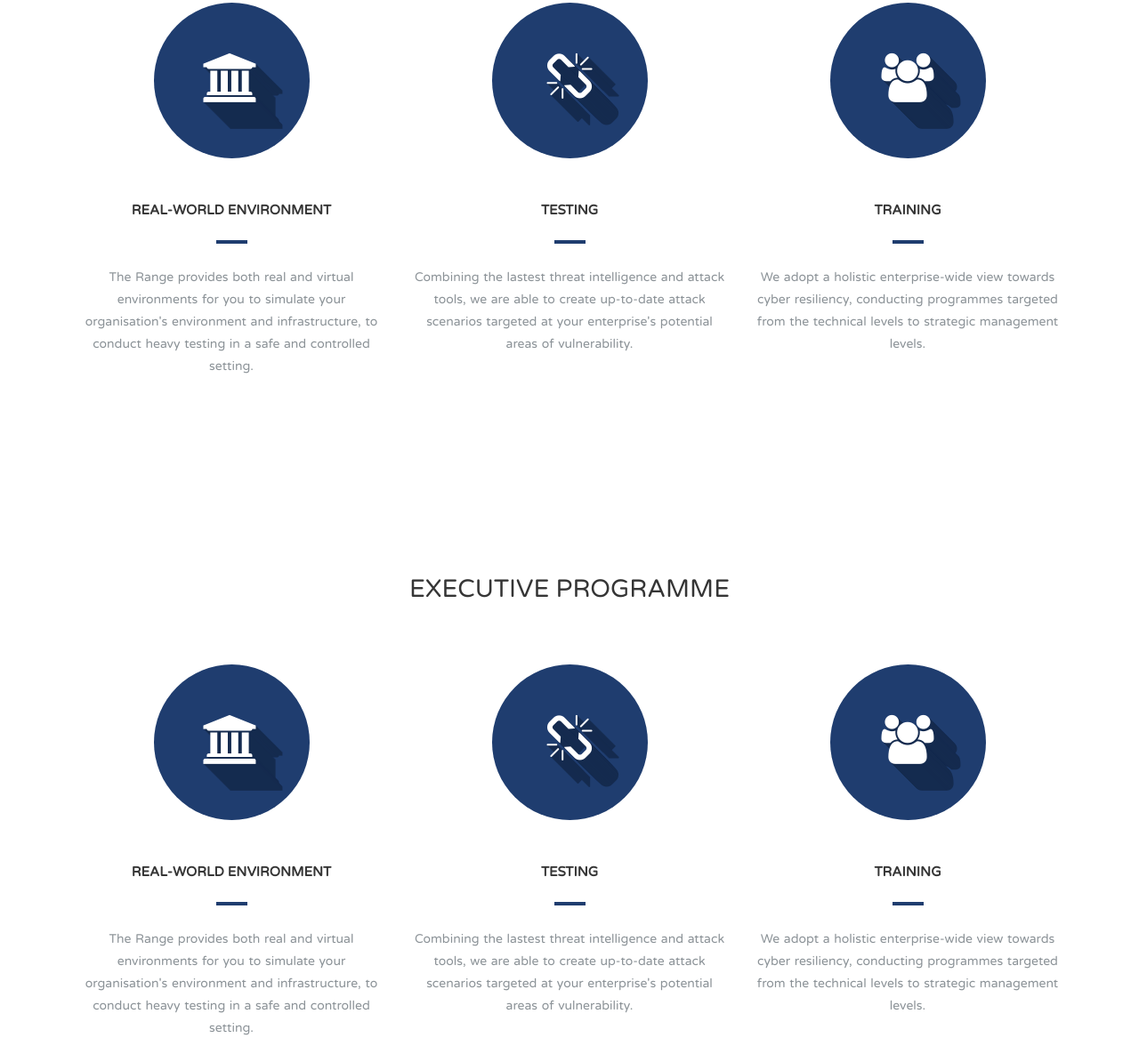
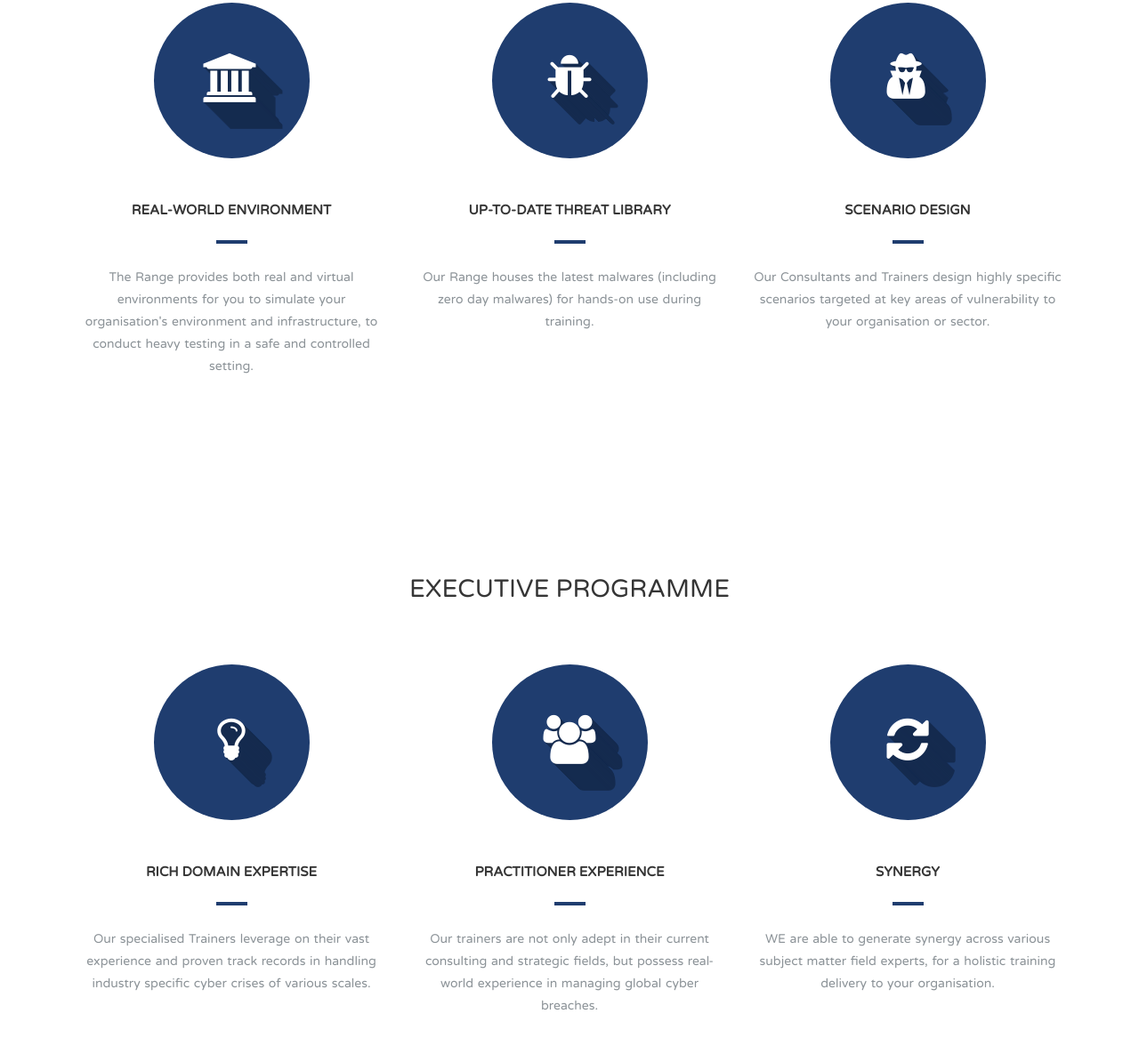
Before and after one commit to sk-comm/wcs-csi.github.io, a plain HTML site: page index.html in a window 1280 px wide. Shown: the part 1677-2862 px from the top of the page at 89% size. Drawn offline with nearby package versions, Linux system fonts and the light colour scheme.

Commit message:
Update index.html

```diff
--- a/index.html
+++ b/index.html
@@ -133,17 +133,17 @@
                   </div>
                   <div class="col-md-4 wp2 delay-05s">
                     <div class="icon">
-                      <i class="fa fa-chain-broken shadow"></i>
+                      <i class="fa fa-bug shadow"></i>
                     </div>
-                    <h2>TESTING</h2>
-                    <p>Combining the lastest threat intelligence and attack tools, we are able to create up-to-date attack scenarios targeted at your enterprise's potential areas of vulnerability.</p>
+                    <h2>UP-TO-DATE THREAT LIBRARY</h2>
+                    <p>Our Range houses the latest malwares (including zero day malwares) for hands-on use during training.</p>
                   </div>
                   <div class="col-md-4 wp2 delay-1s">
                     <div class="icon">
-                      <i class="fa fa-users shadow"></i>
+                      <i class="fa fa-user-secret shadow"></i>
                     </div>
-                    <h2>TRAINING</h2>
-                    <p>We adopt a holistic enterprise-wide view towards cyber resiliency, conducting programmes targeted from the technical levels to strategic management levels.</p>
+                    <h2>SCENARIO DESIGN</h2>
+                    <p>Our Consultants and Trainers design highly specific scenarios targeted at key areas of vulnerability to your organisation or sector.</p>
                   </div>
                   <div class="clearfix"></div>
                 </div>
@@ -160,24 +160,24 @@
                 <div class="features-wrapper">
                   <div class="col-md-4 wp2">
                     <div class="icon">
-                      <i class="fa fa-institution shadow"></i>
+                      <i class="fa fa-lightbulb-o shadow"></i>
                     </div>
-                    <h2>REAL-WORLD ENVIRONMENT</h2>
-                    <p>The Range provides both real and virtual environments for you to simulate your organisation's environment and infrastructure, to conduct heavy testing in a safe and controlled setting.</p>
+                    <h2>RICH DOMAIN EXPERTISE</h2>
+                    <p>Our specialised Trainers leverage on their vast experience and proven track records in handling industry specific cyber crises of various scales.</p>
                   </div>
                   <div class="col-md-4 wp2 delay-05s">
                     <div class="icon">
-                      <i class="fa fa-chain-broken shadow"></i>
+                      <i class="fa fa-users shadow"></i>
                     </div>
-                    <h2>TESTING</h2>
-                    <p>Combining the lastest threat intelligence and attack tools, we are able to create up-to-date attack scenarios targeted at your enterprise's potential areas of vulnerability.</p>
+                    <h2>PRACTITIONER EXPERIENCE</h2>
+                    <p>Our trainers are not only adept in their current consulting and strategic fields, but possess real-world experience in managing global cyber breaches.</p>
                   </div>
                   <div class="col-md-4 wp2 delay-1s">
                     <div class="icon">
-                      <i class="fa fa-users shadow"></i>
+                      <i class="fa fa-refresh shadow"></i>
                     </div>
-                    <h2>TRAINING</h2>
-                    <p>We adopt a holistic enterprise-wide view towards cyber resiliency, conducting programmes targeted from the technical levels to strategic management levels.</p>
+                    <h2>SYNERGY</h2>
+                    <p>WE are able to generate synergy across various subject matter field experts, for a holistic training delivery to your organisation.</p>
                   </div>
                   <div class="clearfix"></div>
                 </div>
```
